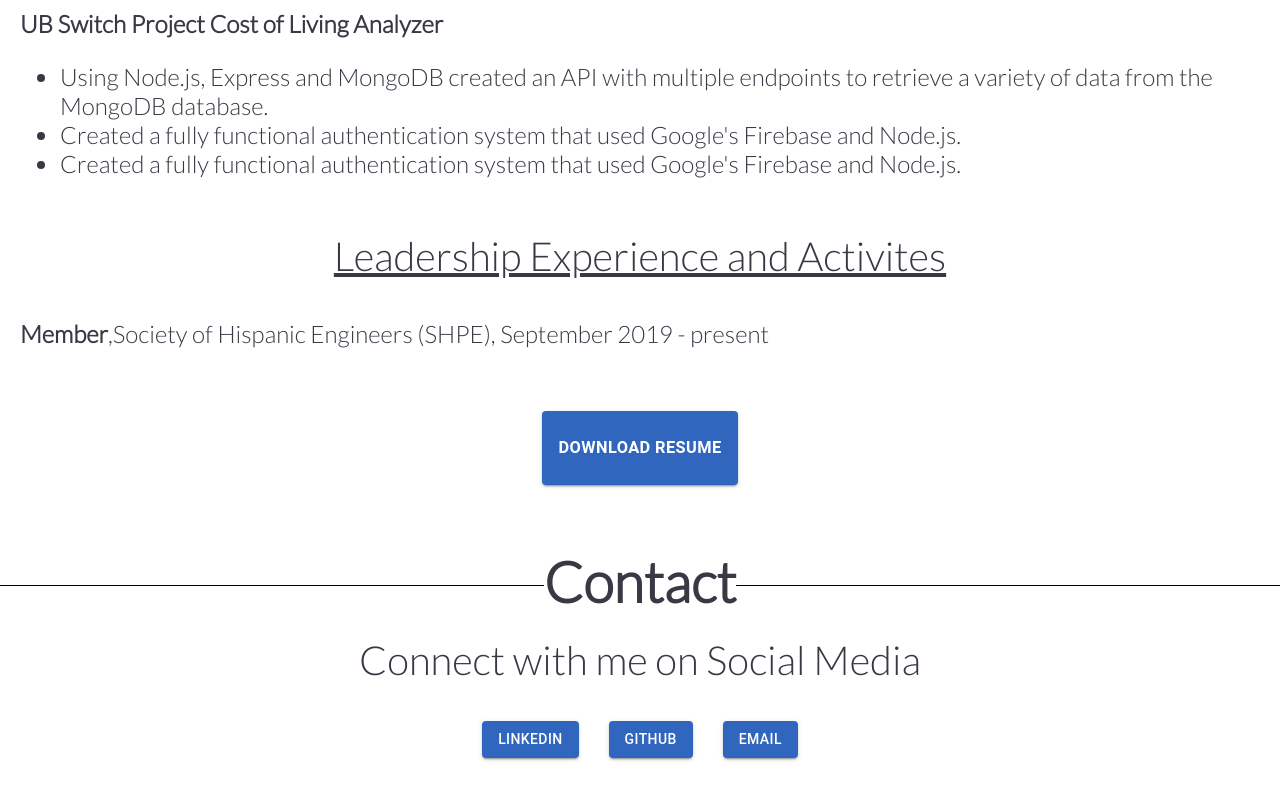
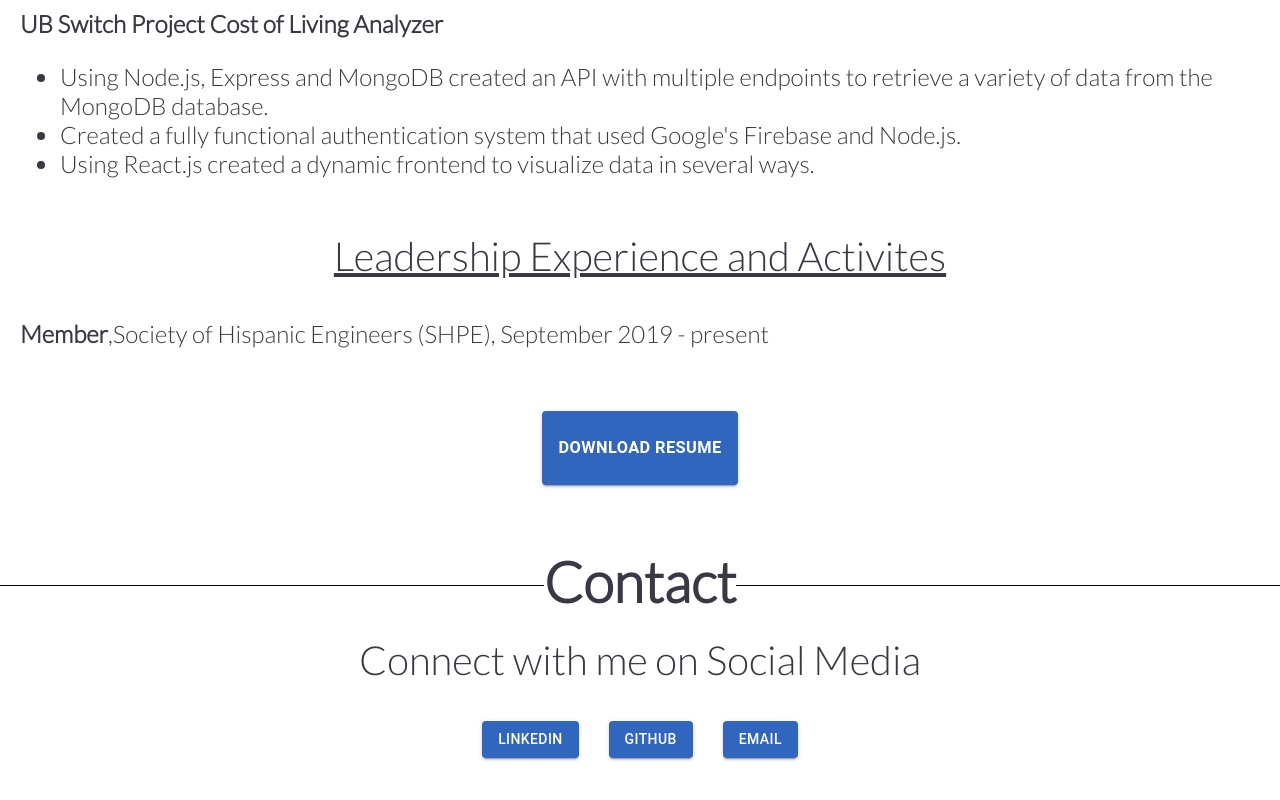
Before and after one commit to aifares/personal-website, a React (Create React App) app: page / in a window 1280 px wide. Shown: the part 2428-3228 px from the top of the page. Built offline with nearby package versions, Linux system fonts and the light colour scheme.

Commit message:
Smol Fix

```diff
--- a/src/App.js
+++ b/src/App.js
@@ -175,8 +175,8 @@ function App() {
               Google's Firebase and Node.js.
             </li>
             <li>
-              Created a fully functional authentication system that used
-              Google's Firebase and Node.js.
+              Using React.js created a dynamic frontend to visualize data in
+              several ways.
             </li>
           </ul>
         </div>
```
